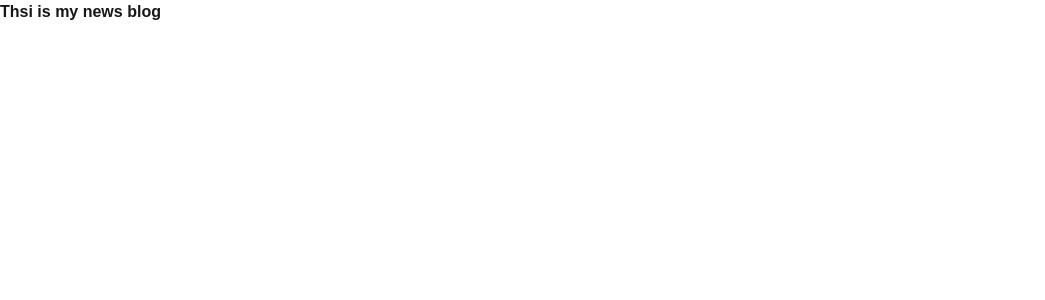
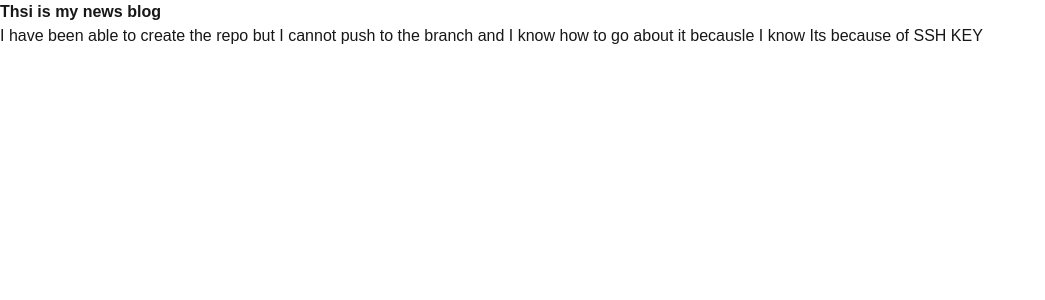
Before and after one commit to addyjerry/newblog, a Next.js app: page / in a window 1280 px wide. Shown: the top 300 px of the page, without its empty margins (0-1045 px from the left). Built offline with nearby package versions, Linux system fonts and the light colour scheme.

Commit message:
testing news blog

```diff
--- a/app/page.tsx
+++ b/app/page.tsx
@@ -2,6 +2,10 @@ export default function Home() {
   return (
     <main>
       <h1 className="font-bold">Thsi is my news blog</h1>
+      <p>
+        I have been able to create the repo but I cannot push to the branch and
+        I know how to go about it becausle I know Its because of SSH KEY
+      </p>
     </main>
   );
 }
```
